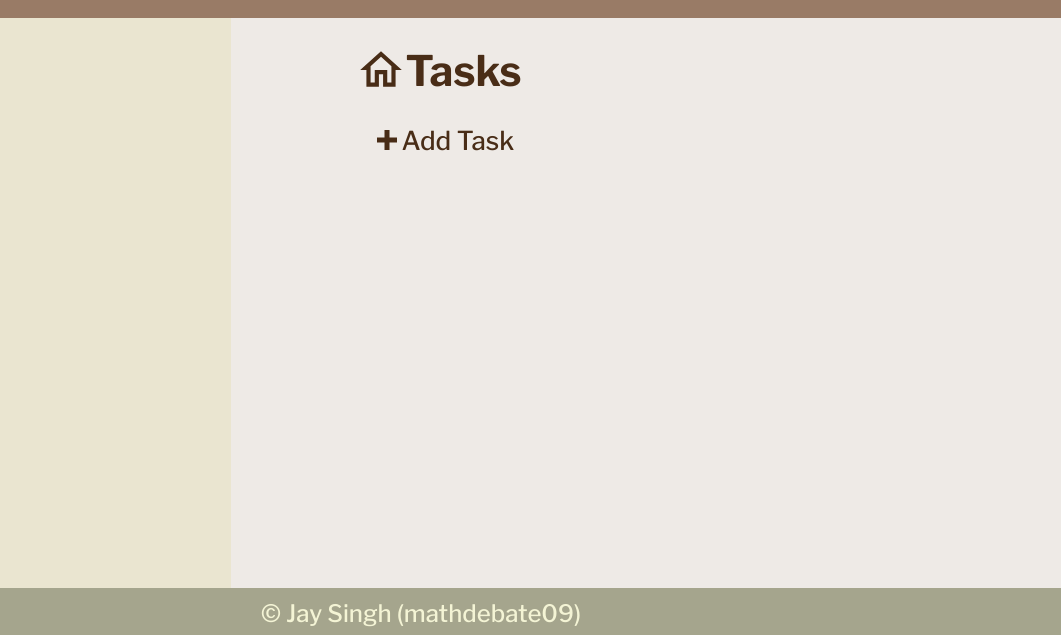
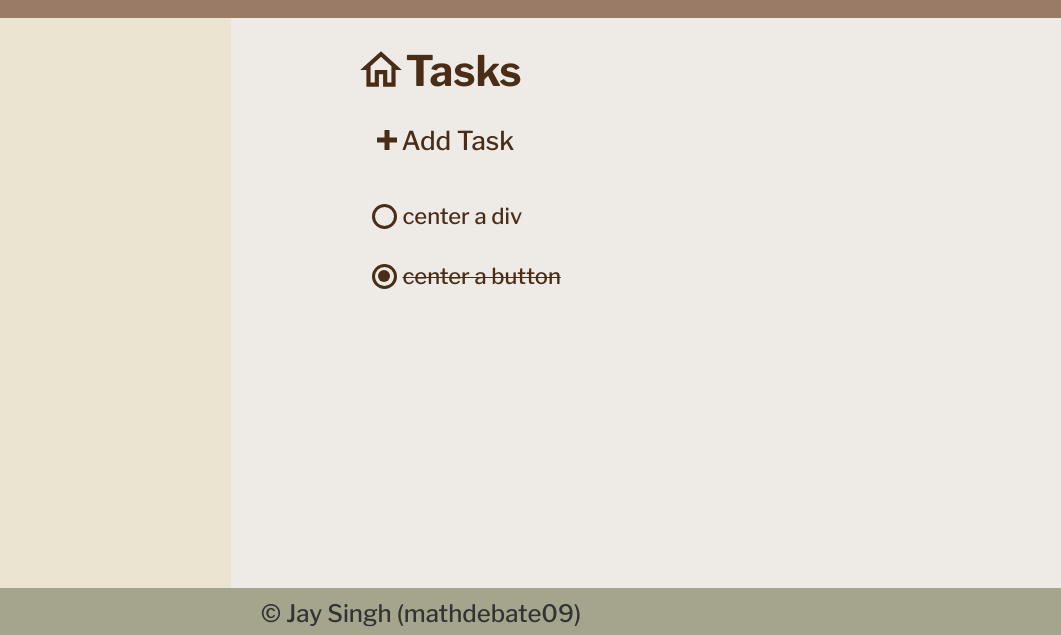
Before and after one commit to mathdebate09/todo-list, a website built with webpack: page src/index.html in a window 1280 px wide. Shown: the part 162-797 px from the top of the page, 219-1280 px from the left. Built offline with nearby package versions, Linux system fonts and the light colour scheme.

Commit message:
added styles for task-lists + fixed alignemnt issues for tasks

```diff
--- a/src/index.js
+++ b/src/index.js
@@ -1,3 +1,5 @@
 import './styles.css';
 import './modules/icon.js';
 import './modules/skeleton.js';
+import './modules/logic.js';
+import './modules/domValues.js';
--- a/src/modules/skeleton.js
+++ b/src/modules/skeleton.js
@@ -6,6 +6,7 @@ import projectPath from './assets/project.svg';
 import todayPath from './assets/today.svg';
 import weekPath from './assets/week.svg';
 import closePath from './assets/close.svg';
+import deletePath from './assets/delete.svg';
 
 /* Creates
         <div class="header">
@@ -72,8 +73,16 @@ actionDisplayDiv.classList.add('action-display');
 actionDisplayDiv.innerHTML = `
     <p class="action-header"><img src="${homePath}">Tasks</p>
     <button class="add-task"><img src="${plusPath}">Add Task</button>
-    <div class="pending-task"></div>
-    <div class="completed-task"></div>`;
+    <div class="pending-task">
+        <div class="pending-item">
+            <div class="pending-toggler"><div></div></div><p>center a div</p><img src="${deletePath}">
+        </div>
+    </div>
+    <div class="completed-task">
+        <div class="completed-item">
+            <div class="completed-toggler"><div></div></div><p>center a button</p><img src="${deletePath}">
+        </div>
+    </div>`;
 displayDiv.appendChild(actionDisplayDiv);
 
 container.appendChild(displayDiv);
--- a/src/styles.css
+++ b/src/styles.css
@@ -46,10 +46,32 @@ img {
     filter: invert(16%) sepia(19%) saturate(1679%) hue-rotate(344deg) brightness(96%) contrast(91%);
 }
 
+::-webkit-scrollbar {
+    width: 15px;
+  }
+
+  /* Track */
+  ::-webkit-scrollbar-track {
+    background: #b7b7a4;
+  }
+
+  /* Handle */
+  ::-webkit-scrollbar-thumb {
+    background: #6b705c;
+  }
+
+  /* Handle on hover */
+  ::-webkit-scrollbar-thumb:hover {
+    background: #6b705c;
+  }
+
 /* PARENT CONTAINER */
 .container {
-    height: 100%;
-    width: 100%;
+    position: absolute;
+    top: 0;
+    right: 0;
+    bottom: 0;
+    left: 0;
     display: grid;
     grid-template-rows: 180px 1fr 50px;
     grid-auto-flow: row;
@@ -68,7 +90,7 @@ img {
 }
 
 .header img {
-    all:unset;
+    all: unset;
     width: 85px;
 }
 
@@ -77,6 +99,7 @@ img {
     color: var(--logo-text);
     font-size: 72px;
     margin-bottom: -12px;
+    cursor:default;
 }
 
 /* DISPLAY */
@@ -140,6 +163,7 @@ img {
     font-family: var(--bold);
     font-size: 36px;
     padding-left: 10%;
+    cursor:default;
 }
 
 .project-list {
@@ -185,6 +209,7 @@ img {
     flex-shrink: 1;
     width: 25px;
     margin-right: 16px;
+    cursor:auto;
     visibility: hidden;
 }
 
@@ -199,7 +224,7 @@ img {
     grid-auto-flow: row;
     width: 70%;
     justify-self: center;
-    align-content:start;
+    align-content: start;
     padding-top: 12px;
 }
 
@@ -208,8 +233,9 @@ img {
     height: 80px;
     display: flex;
     align-items: center;
-    font-size:42px;
-    font-family:var(--bold);
+    font-size: 42px;
+    font-family: var(--bold);
+    cursor:default;
 }
 
 .action-header img {
@@ -221,29 +247,108 @@ img {
     all: unset;
     width: 100%;
     height: 60px;
-    border-radius:15px;
+    border-radius: 15px;
     display: flex;
     align-items: center;
-    font-family:var(--normal);
-    font-size:26px;
-    padding-left:16px;
-    cursor:pointer;
-    margin-bottom:16px;
+    font-family: var(--normal);
+    font-size: 26px;
+    cursor: pointer;
+    margin-bottom: 16px;
 }
 
 .add-task img {
     justify-self: start;
     width: 30px;
+    margin-left:16px;
     justify-self: end;
 }
 
 .add-task:hover {
-    background-color:#E8CDAF;
+    background-color: #E8CDAF;
 }
 
-.pending-task,
-.completed-task {
-    height: fit-content;
+.pending-task, .completed-task {
+    display:grid;
+}
+
+.pending-item, .completed-item {
+    all: unset;
+    font-family: var(--normal);
+    font-size: 22px;
+    height: 60px;
+    width: 100%;
+    border-radius: 10px;
+    place-self: center;
+    text-align: center;
+    display: flex;
+    align-items: center;
+    gap: 6px;
+    cursor: pointer;
+}
+
+.pending-item:hover, .completed-item:hover {
+    background-color: #E8CDAF;
+}
+
+.pending-toggler,.completed-toggler {
+    width: 25px;
+    height: 25px;
+    border-radius: 50%;
+    border: 3px solid #492d17;
+    background-color: transparent;
+    display:grid;
+    place-items:center;
+    margin-left:16px;
+}
+
+.pending-toggler div,.completed-toggler div {
+    width: 12px;
+    height: 12px;
+    border-radius: 10px;
+    border: 1px solid transparent;
+}
+
+.completed-toggler div {
+    background-color: #492d17;
+}
+
+.pending-item:hover .pending-toggler div,.completed-item:hover .completed-toggler div {
+    width: 12px;
+    height: 12px;
+    border-radius: 10px;
+    border: 1px solid transparent;
+}
+
+.pending-item:hover .pending-toggler div{
+    background-color:#492d17;
+}
+
+.completed-item:hover .completed-toggler div {
+    background-color: transparent;
+}
+
+.completed-item p {
+    text-decoration: line-through;
+    text-decoration-thickness: 1px;
+    text-decoration-color: #492d17;
+}
+
+.completed-item p,.pending-item p{
+    display: flex;
+    justify-content: start;
+    flex-grow: 1;
+}
+
+.completed-item img,.pending-item img{
+    flex-shrink: 1;
+    width: 35px;
+    margin-right: 16px;
+    cursor: auto;
+    visibility: hidden;
+}
+
+.pending-item:hover img, .completed-item:hover img {
+    visibility: visible;
 }
 
 /* FOOTER */
@@ -253,7 +358,7 @@ img {
     height: 100%;
     width: 100%;
     background-color: var(--footer);
-    color: var(--offwhite-g);
+    color: #333333;
     display: grid;
     place-items: center;
 }
--- a/webpack.config.js
+++ b/webpack.config.js
@@ -5,7 +5,9 @@ module.exports = {
   mode: 'development',
   entry: {
     index: './src/index.js',
-    skeleton: './src/modules/skeleton.js'
+    skeleton: './src/modules/skeleton.js',
+    logic: './src/modules/logic.js',
+    domValues: './src/modules/domValues.js'
   },
   devtool: 'inline-source-map',
   devServer: {
```
Also changed, not shown: src/modules/assets/delete.svg (added), src/modules/domValues.js (added), src/modules/logic.js (added).
